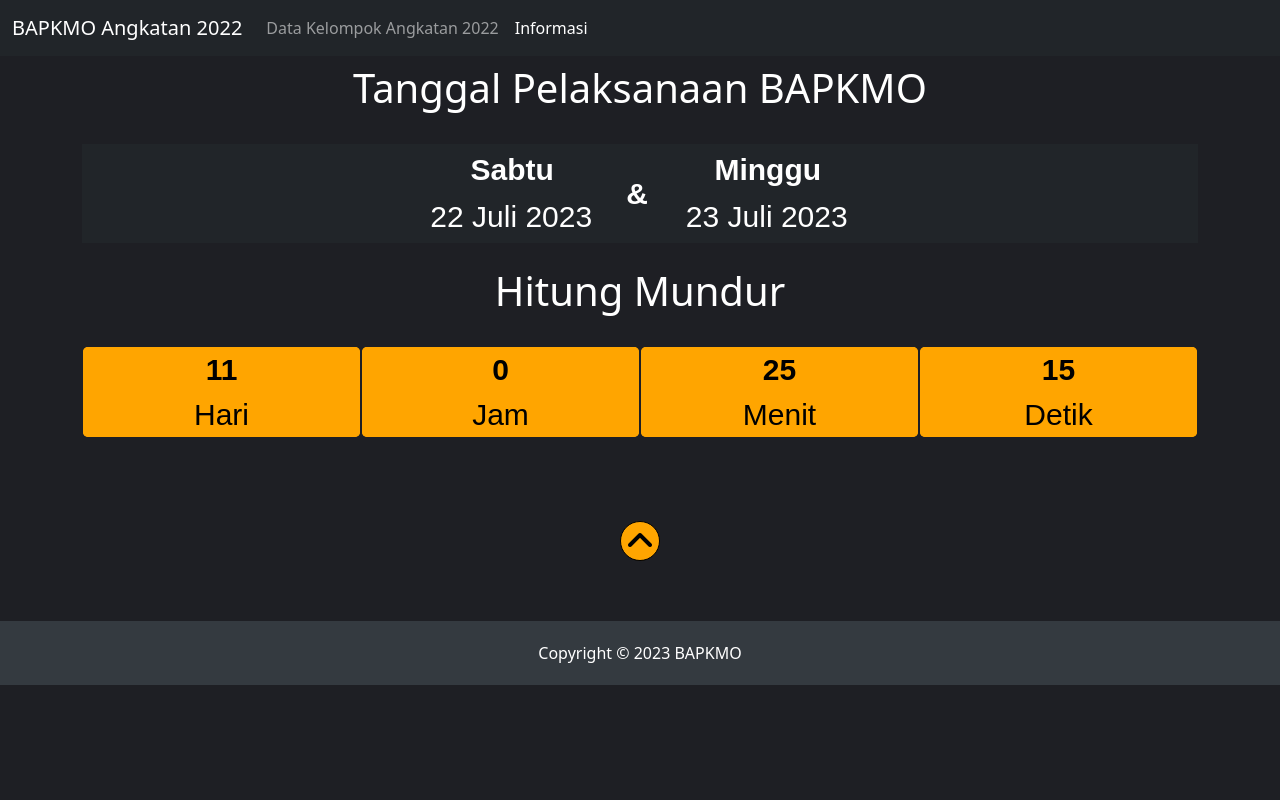
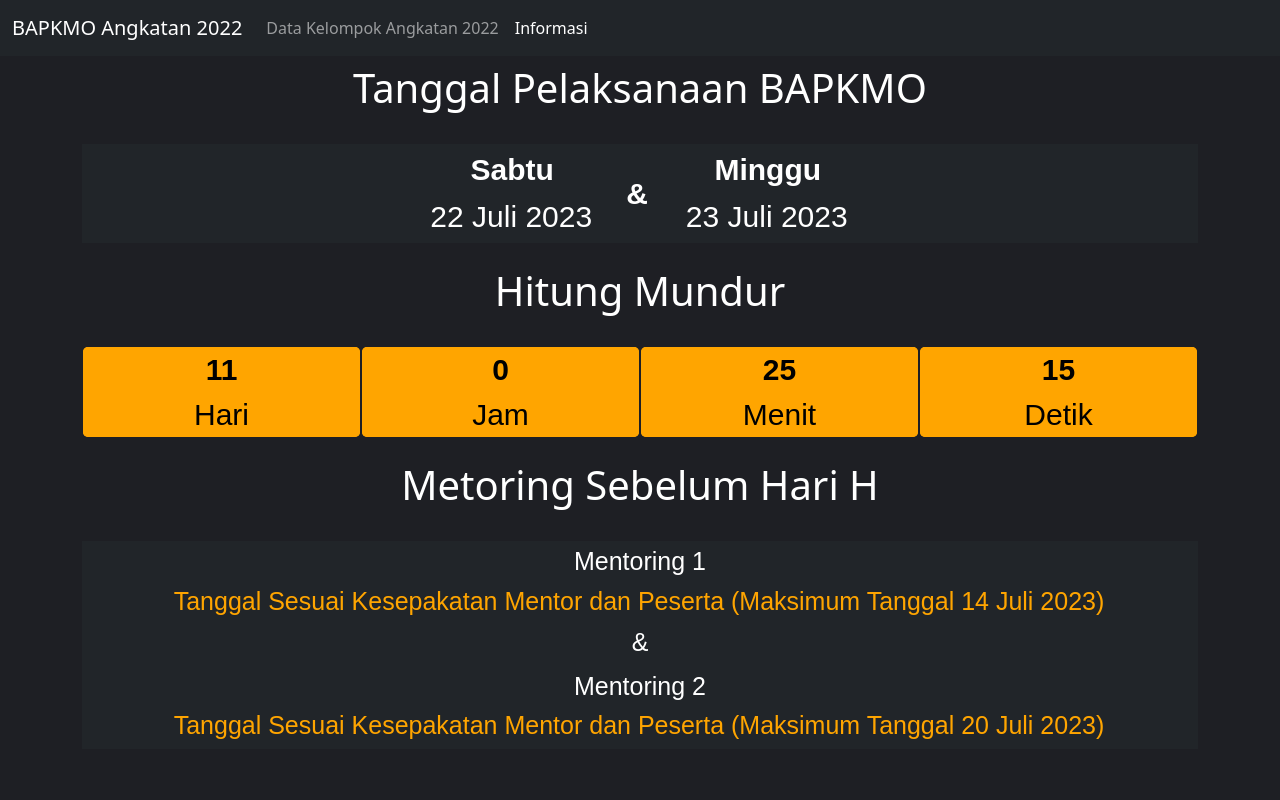
Before and after one commit to RomySyaputra/BAPKMOAngkatan2022, a plain HTML site: page informasi.html in a window 1280 px wide. Shown: the top 800 px of the page. Drawn offline with nearby package versions, Linux system fonts and the light colour scheme.

Commit message:
Add files via upload

```diff
--- a/informasi.html
+++ b/informasi.html
@@ -51,6 +51,12 @@
         <span class="countdown-item"><span id="detik"></span><br><span class="countdown-label">Detik</span></span>
       </div>
       <br>
+      <h1>Metoring Sebelum Hari H</h1>
+      <br>
+      <div id="tgl1" class="bg-dark text-white">
+        <span class="countdown-item1">Mentoring 1 <br><span class="countdown-label1">Tanggal Sesuai Kesepakatan Mentor dan Peserta (Maksimum Tanggal 14 Juli 2023)</span><br><span>&</span></span><br>
+        <span class="countdown-item1">Mentoring 2 <br><span class="countdown-label1">Tanggal Sesuai Kesepakatan Mentor dan Peserta (Maksimum Tanggal 20 Juli 2023)</span></span>
+      </div>
     </div>
 
 
--- a/styles.css
+++ b/styles.css
@@ -131,18 +131,25 @@ footer{
 .countdown-item {
   margin: 0 1px;
 }
-span#no{
-  background-color: transparent;
-  color: white;
-  padding: 10px;
-  width: 100%;
-  height: 100%;
-  display: flex;
-  justify-content: center;
-  align-items: center;
-  text-align: center;
-}
 .countdown-label {
   font-weight: normal;
   margin-right: 2px;
 }
+.countdown-label1 {
+  font-weight: normal;
+  margin-right: 2px;
+  color: orange;
+}
+.countdown-item1 {
+  margin: 0 1px;
+
+}
+#tgl1 span{
+
+  font-family: sans-serif;
+  display: inline-block;
+  text-align: center;
+  font-size: 25px;
+  border-radius: 20px;
+  padding: 2px;
+}
```
Lines whose indentation alone changed are shown as unchanged.
